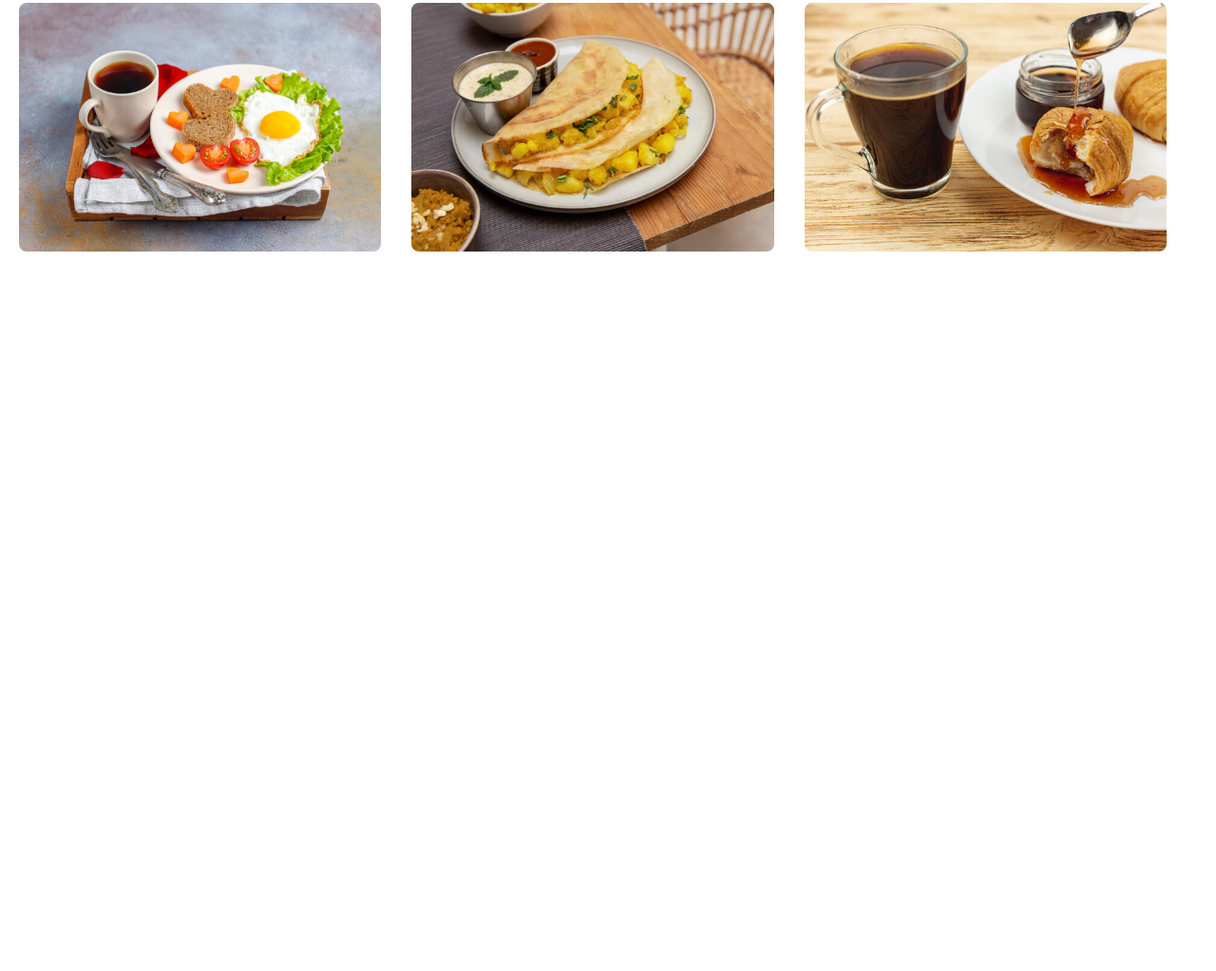
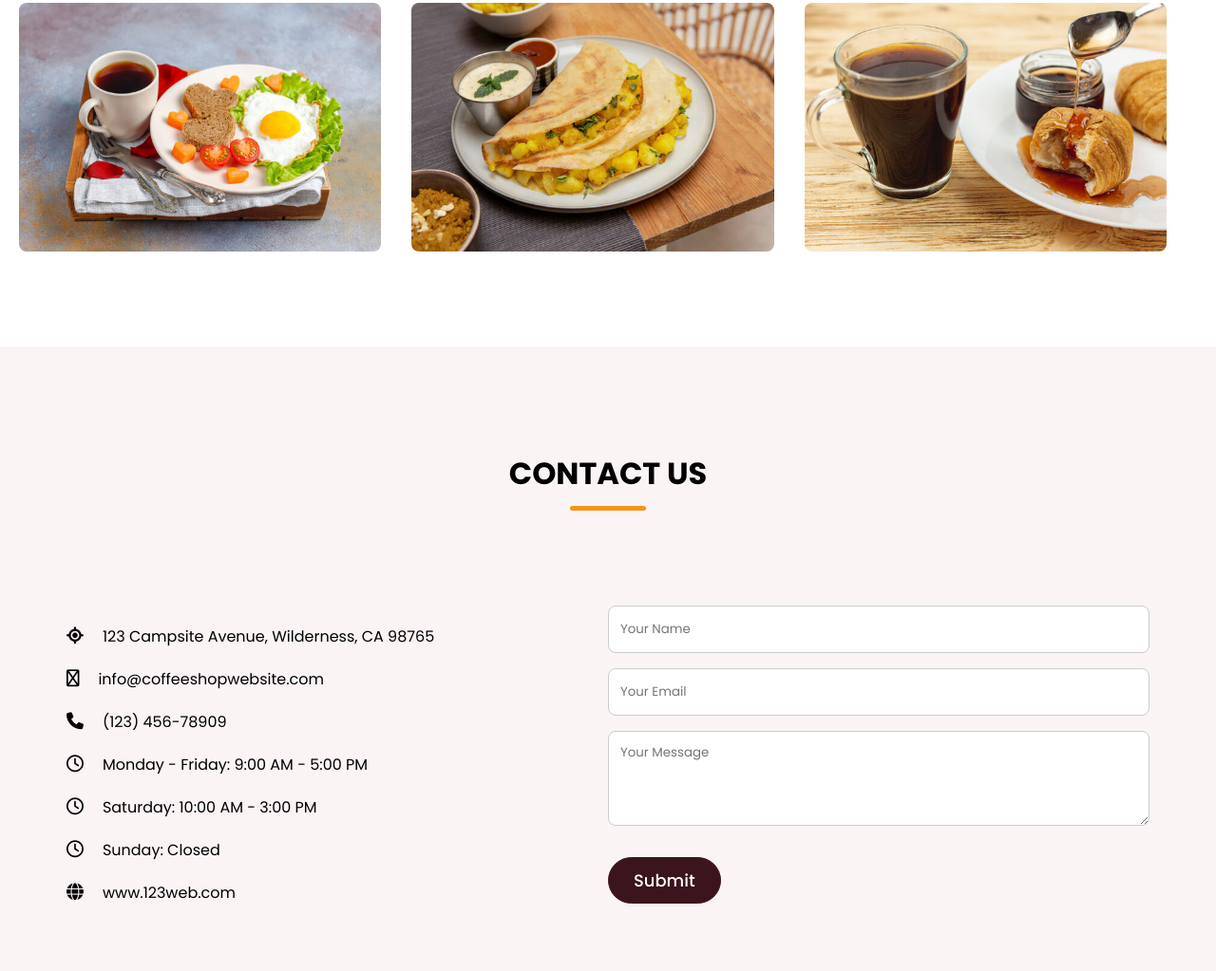
Before and after one commit to nowrrra/coffee-shop, a plain HTML site: page index.html in a window 1280 px wide. Shown: the part 4119-5142 px from the top of the page at 95% size. Before the commit the page ends 4484 px from the top, so only its background shows below. Drawn offline with nearby package versions, Linux system fonts and the light colour scheme; a web font is replaced by a local one.

Commit message:
add contact section

```diff
--- a/index.html
+++ b/index.html
@@ -181,7 +181,7 @@
         </section>
 
         <!-- Gallery Section -->
-         <section class="gallery-section">
+        <section class="gallery-section">
             <h2 class="section-title">Gallery</h2>
             <div class="section-content">
                 <ul class="gallery-list">
@@ -205,7 +205,51 @@
                     </li>
                 </ul>
             </div>
-         </section>
+        </section>
+
+        <!-- Contact section -->
+        <section class="contact-section">
+            <h2 class="section-title">Contact Us</h2>
+            <div class="section-content">
+                <ul class="contact-info-list">
+                    <li class="contact-info">
+                        <i class="fa-solid fa-location-crosshairs"></i>
+                        <p>123 Campsite Avenue, Wilderness, CA 98765</p>
+                    </li>
+                    <li class="contact-info">
+                        <i class="fa-regular fa-phone"></i>
+                        <p>info@coffeeshopwebsite.com</p>
+                    </li>
+                    <li class="contact-info">
+                        <i class="fa-solid fa-phone"></i>
+                        <p>(123) 456-78909</p>
+                    </li>
+                    <li class="contact-info">
+                        <i class="fa-regular fa-clock"></i>
+                        <p>Monday - Friday: 9:00 AM - 5:00 PM</p>
+                    </li>
+                    <li class="contact-info">
+                        <i class="fa-regular fa-clock"></i>
+                        <p>Saturday: 10:00 AM - 3:00 PM</p>
+                    </li>
+                    <li class="contact-info">
+                        <i class="fa-regular fa-clock"></i>
+                        <p>Sunday: Closed</p>
+                    </li>
+                    <li class="contact-info">
+                        <i class="fa-solid fa-globe"></i>
+                        <p>www.123web.com</p>
+                    </li>
+                </ul>
+
+                <form action="#" class="contact-form">
+                    <input type="text" placeholder="Your Name" class="form-input" required>
+                    <input type="email" placeholder="Your Email" class="form-input" required>
+                    <textarea placeholder="Your Message" class="form-input" required></textarea>
+                    <button class="button submit-button">Submit</button>
+                </form>
+            </div>
+        </section>
     </main>
 
     <!-- Linking Swiper script -->
--- a/styles/style.css
+++ b/styles/style.css
@@ -365,6 +365,72 @@ header .navbar {
     transform: scale(1.3);
 }
 
+/* Contact us section styling */
+.contact-section {
+    padding: 50px;
+    background-color: var(--light-pink-color);
+}
+
+.contact-section .section-content {
+    display: flex;
+    gap: 48px;
+    align-items: flex-start;
+    justify-content: space-between;
+}
+
+.contact-section .contact-info-list .contact-info {
+    display: flex;
+    gap: 20px;
+    margin: 20px 0;
+    align-items: center;
+}
+
+.contact-section .contact-info-list .contact-info i {
+    font-size: var(--font-size-m);
+}
+
+.contact-section .contact-form .form-input {
+    width: 100%;
+    height: 50px;
+    padding: 0 12px;
+    outline: none;
+    margin-bottom: 16px;
+    background: var(--white-color);
+    border-radius: var(--border-radius-s);
+    border: 1px solid var(--medium-gray-color);
+}
+
+.contact-section .contact-form {
+    max-width: 50%;
+}
+
+.contact-section .contact-form .form-input:focus {
+    border-color: var(--primary-color);
+}
+
+.contact-section .contact-form textarea.form-input {
+    height: 100px;
+    padding: 12px;
+    resize: vertical;
+}
+
+.contact-section .contact-form .submit-button {
+    padding: 10px 26px;
+    margin-top: 10px;
+    color: var(--white-color);
+    font-size: var(--font-size-m);
+    font-weight: var(--font-weight-medium);
+    background: var(--primary-color);
+    border-radius: var(--border-radius-m);
+    border: 1px solid var(--primary-color);
+    transition: 0.3s ease;
+}
+
+.contact-section .contact-form .submit-button:hover {
+    color: var(--primary-color);
+    background: transparent;
+}
+
 /* Responsive Media Query For Max Width 1024px */
 @media screen and (max-width: 1024px) {
     .menu-section .menu-list {
@@ -446,7 +512,7 @@ header .navbar {
         justify-content: center;
     }
 
-    .hero-section .hero-details :is(.subtitle, .description), .about-section .about-details {
+    .hero-section .hero-details :is(.subtitle, .description), .about-section .about-details, .contact-section .contact-form {
         max-width: 100%;
     }
 
@@ -490,6 +556,11 @@ header .navbar {
     .gallery-section .gallery-list .gallery-item {
         width: calc(100% / 2 - 30px);
     }
+
+    .contact-section .section-content {
+        align-items: center;
+        flex-direction: column-reverse;
+    }
 }
 
 /* Responsive Media Query For Max Width 640px */
```
